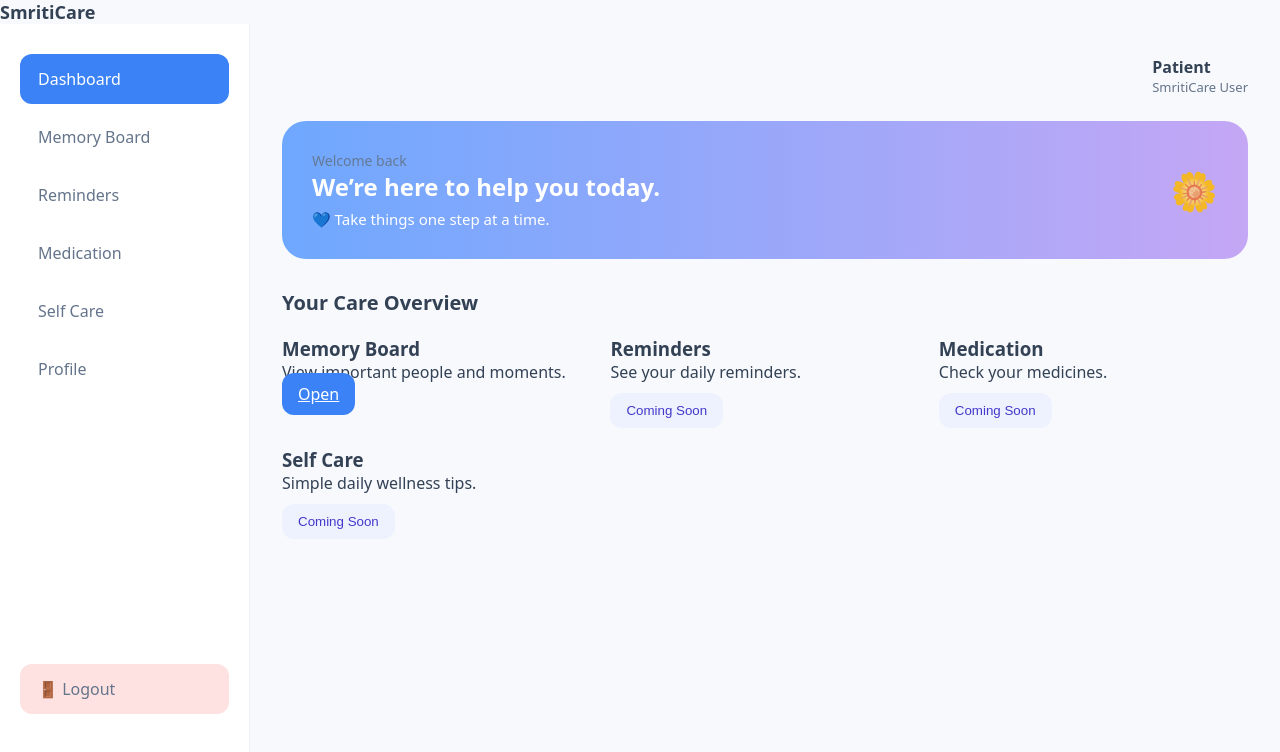
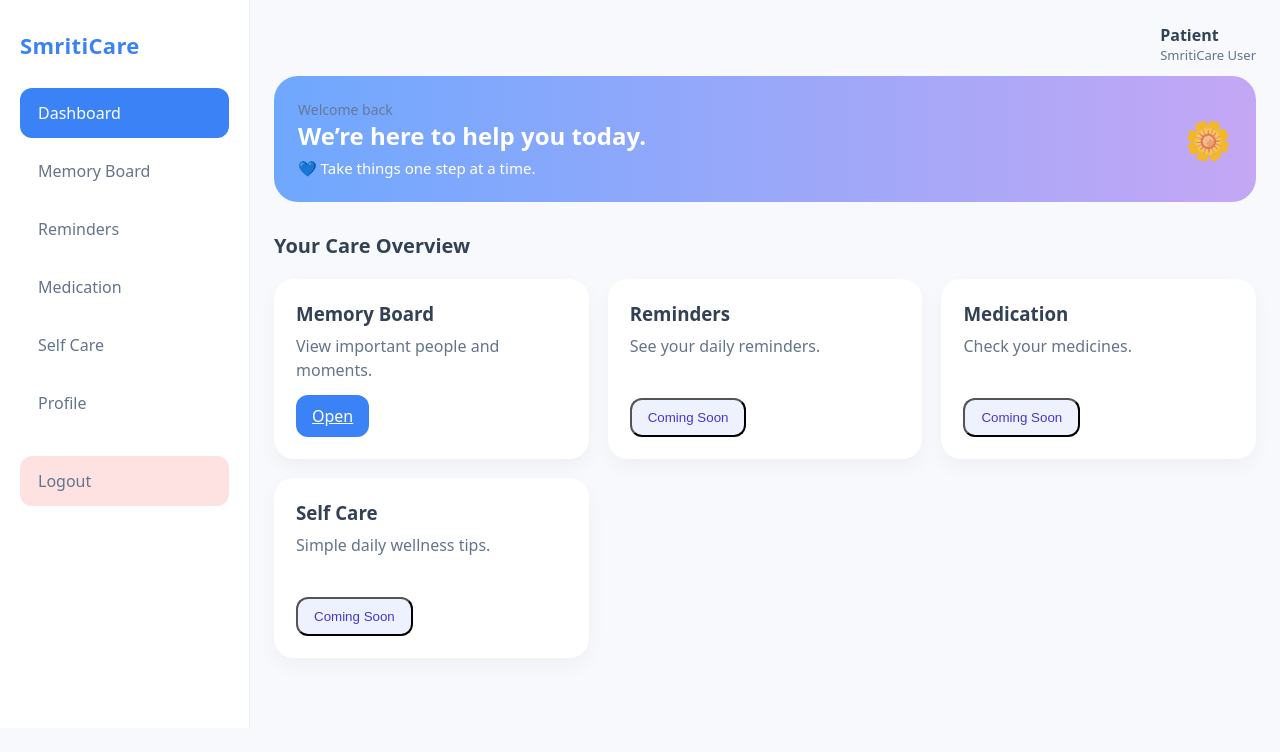
Before and after one commit to Pragya-Bhardwaj/SmritiCare, a website: page views/patient/dashboard.html in a window 1280 px wide. Drawn offline with Linux system fonts and the light colour scheme.

Commit message:
styling of patient dashboard

```diff
--- a/public/css/patient.css
+++ b/public/css/patient.css
@@ -48,14 +48,15 @@
 
 /* Logout pinned bottom */
 .logout-btn {
-  margin-top: auto;
+  margin-top: 20px;   /* instead of auto */
   padding: 14px;
   border-radius: 12px;
   background: #fee2e2;
   color: #b91c1c;
   text-align: center;
-  font-weight: 500;
+  font-weight: 600;
 }
+
 
 /* ============================= */
 /* MAIN */
@@ -63,7 +64,8 @@
 
 .main {
   flex: 1;
-  padding: 32px;
+  padding-top: 18px;
+  padding: 24px;
   overflow-x: hidden;
 }
 
@@ -72,10 +74,10 @@
 /* ============================= */
 
 .welcome {
-  margin-top: 25px;
+  margin-top: 5px;
   background: linear-gradient(90deg, #6ea8fe, #c4a7f5);
   color: #ffffff;
-  padding: 30px;
+  padding: 24px;
   border-radius: 24px;
   display: flex;
   justify-content: space-between;
@@ -128,6 +130,7 @@
 
   .sidebar a {
     white-space: nowrap;
+    font: 15px;
   }
 
   .logout-btn {
@@ -181,14 +184,10 @@
 /* ============================= */
 /* BUTTONS (MATCH CAREGIVER) */
 /* ============================= */
-
-.btn {
-  margin-top: 10px;
+.btn {     /* pushes button down */
   padding: 10px 16px;
   border-radius: 12px;
-  border: none;
   font-weight: 500;
-  cursor: pointer;
 }
 
 .btn-primary {
@@ -205,3 +204,46 @@
   font-weight: 600;
   font-size: 18px;
 }
+.card {
+  background: #ffffff;
+  padding: 22px;
+  border-radius: 20px;
+  box-shadow: 0 8px 20px rgba(0,0,0,0.04);
+  display: flex;
+  flex-direction: column;
+  min-height: 180px;   /* IMPORTANT */
+}
+
+.card h3 {
+  margin-bottom: 8px;
+}
+
+.card p {
+  margin-bottom: 12px;
+  color: #64748b;
+  line-height: 1.5;
+}
+
+.card:hover {
+  transform: translateY(-3px);
+  box-shadow: 0 12px 25px rgba(0,0,0,0.06);
+}
+
+.card .btn {
+  margin-top: auto;   /* THIS fixes overlap */
+  align-self: flex-start;
+}
+
+.nav-title {
+  font-size: 22px;
+  font-weight: 700;
+  color: var(--primary);
+  letter-spacing: 0.3px;
+}
+.sidebar-logo {
+  font-size: 22px;
+  font-weight: 700;
+  color: var(--primary);
+  margin-bottom: 28px;
+  letter-spacing: 0.3px;
+}
--- a/views/patient/dashboard.html
+++ b/views/patient/dashboard.html
@@ -1,28 +1,25 @@
 <link rel="stylesheet" href="/css/style.css">
 <link rel="stylesheet" href="/css/patient.css">
 
-<header>
-  <div class="nav container">
-    <div class="nav-title">SmritiCare</div>
-  </div>
-</header>
 
 
 <div class="dashboard">
 
   <!-- SIDEBAR -->
   <aside class="sidebar">
+  <div class="sidebar-logo">SmritiCare</div>
 
 
-    <a href="/patient/dashboard" class="active"> Dashboard</a>
-    <a href="/patient/memory"> Memory Board</a>
-    <a href="#"> Reminders</a>
-    <a href="#"> Medication</a>
-    <a href="#"> Self Care</a>
-    <a href="#"> Profile</a>
+  <a href="/patient/dashboard" class="active">Dashboard</a>
+  <a href="/patient/memory">Memory Board</a>
+  <a href="#">Reminders</a>
+  <a href="#">Medication</a>
+  <a href="#">Self Care</a>
+  <a href="#">Profile</a>
 
-    <a href="/auth/logout" class="logout-btn">🚪 Logout</a>
-  </aside>
+  <a href="/auth/logout" class="logout-btn"> Logout</a>
+</aside>
+
 
   <!-- MAIN CONTENT -->
 
```
Also changed, not shown: views/caregiver/dashboard.html (+1 -4 lines).
